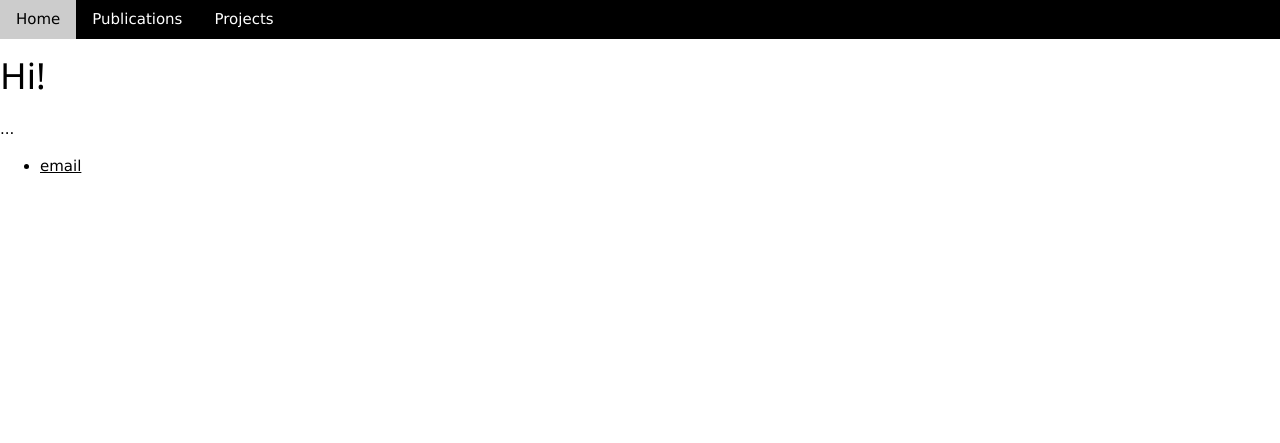
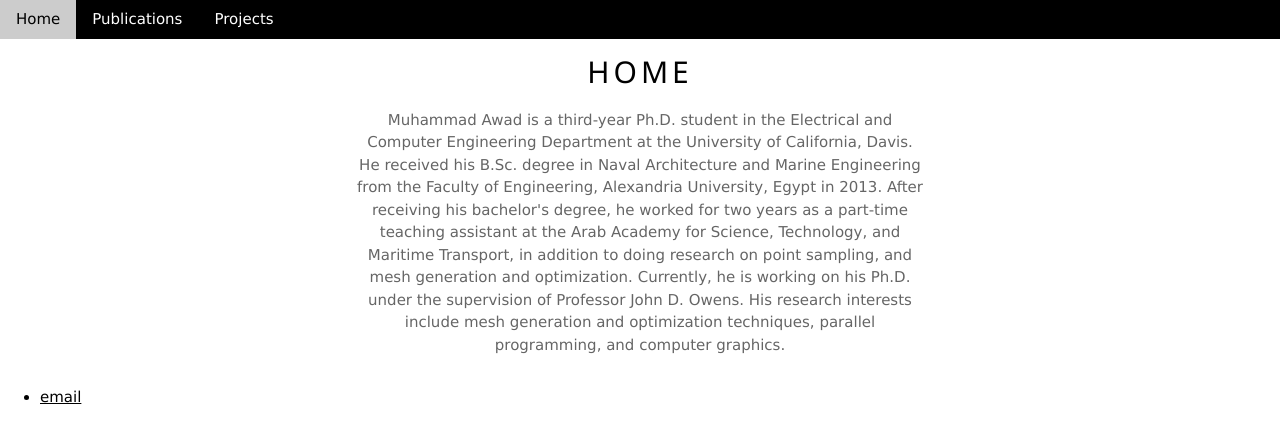
Before and after one commit to maawad/maawad.github.io, a Jekyll site: the page built from index.html, in a window 1280 px wide. Shown: the top 443 px of the page. Built offline with Jekyll 4.4.1, drawn with Linux system fonts in a browser that asks for light colours.

Commit message:
Update index.html

```diff
--- a/index.html
+++ b/index.html
@@ -3,6 +3,11 @@ layout: default
 title: Muhammad Awad
 ---
 <div class="blurb">
-	<h1>Hi!</h1>
-	<p>...</p>
+	<!-- Home -->
+	<section class="w3-container w3-center w3-content" style="max-width:600px">
+	<h2 class="w3-wide">HOME</h2>
+		<p class="w3-opacity">
+		Muhammad Awad is a third-year Ph.D. student in the Electrical and Computer Engineering Department at the University of California, Davis. He received his B.Sc. degree in Naval Architecture and Marine Engineering from the Faculty of Engineering, Alexandria University, Egypt in 2013. After receiving his bachelor's degree, he worked for two years as a part-time teaching assistant at the Arab Academy for Science, Technology, and Maritime Transport, in addition to doing research on point sampling, and mesh generation and optimization. Currently, he is working on his Ph.D. under the supervision of Professor John D. Owens. His research interests include mesh generation and optimization techniques, parallel programming, and computer graphics.
+	 	</p>
+	</section>
 </div><!-- /.blurb -->
```
